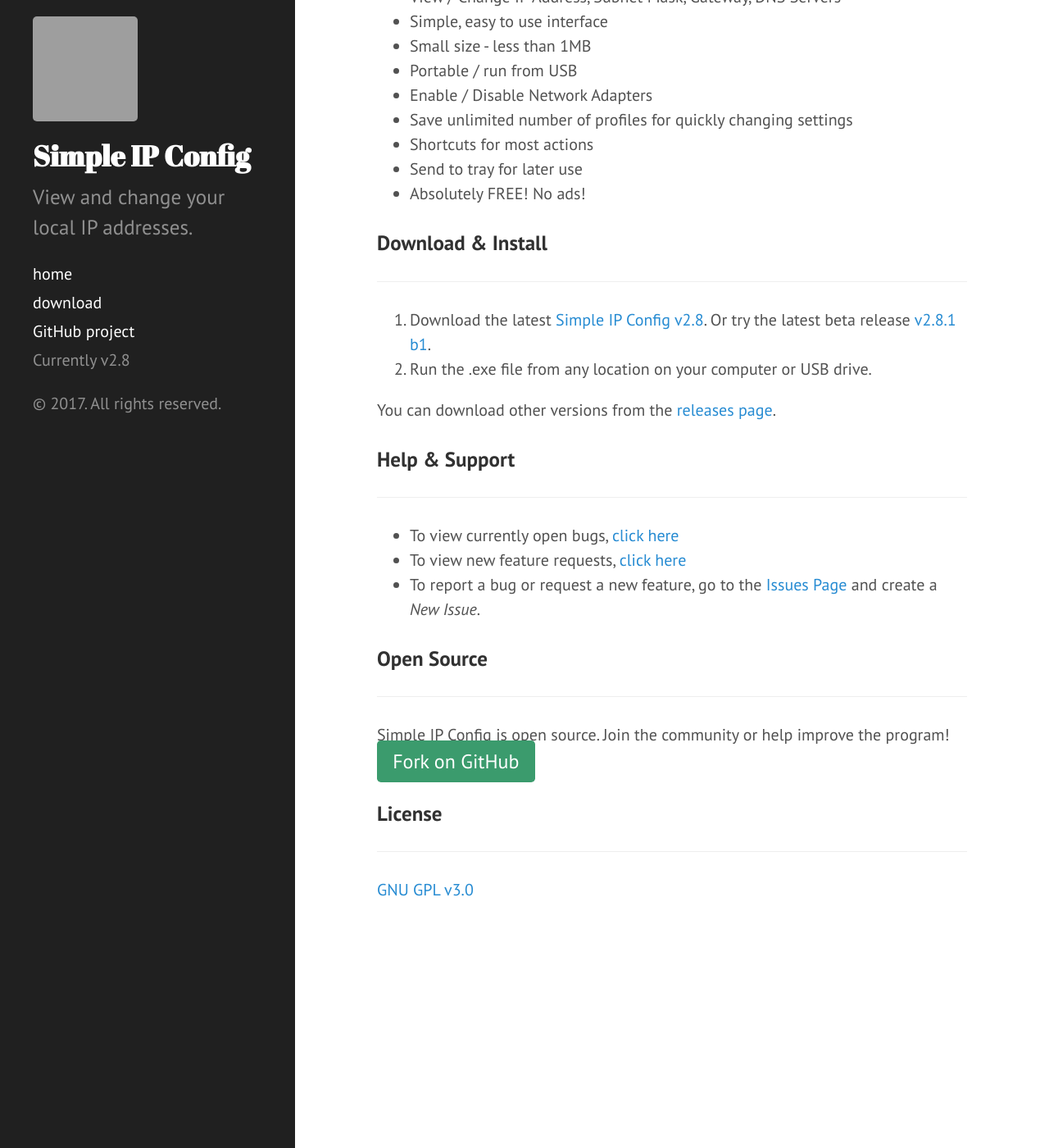
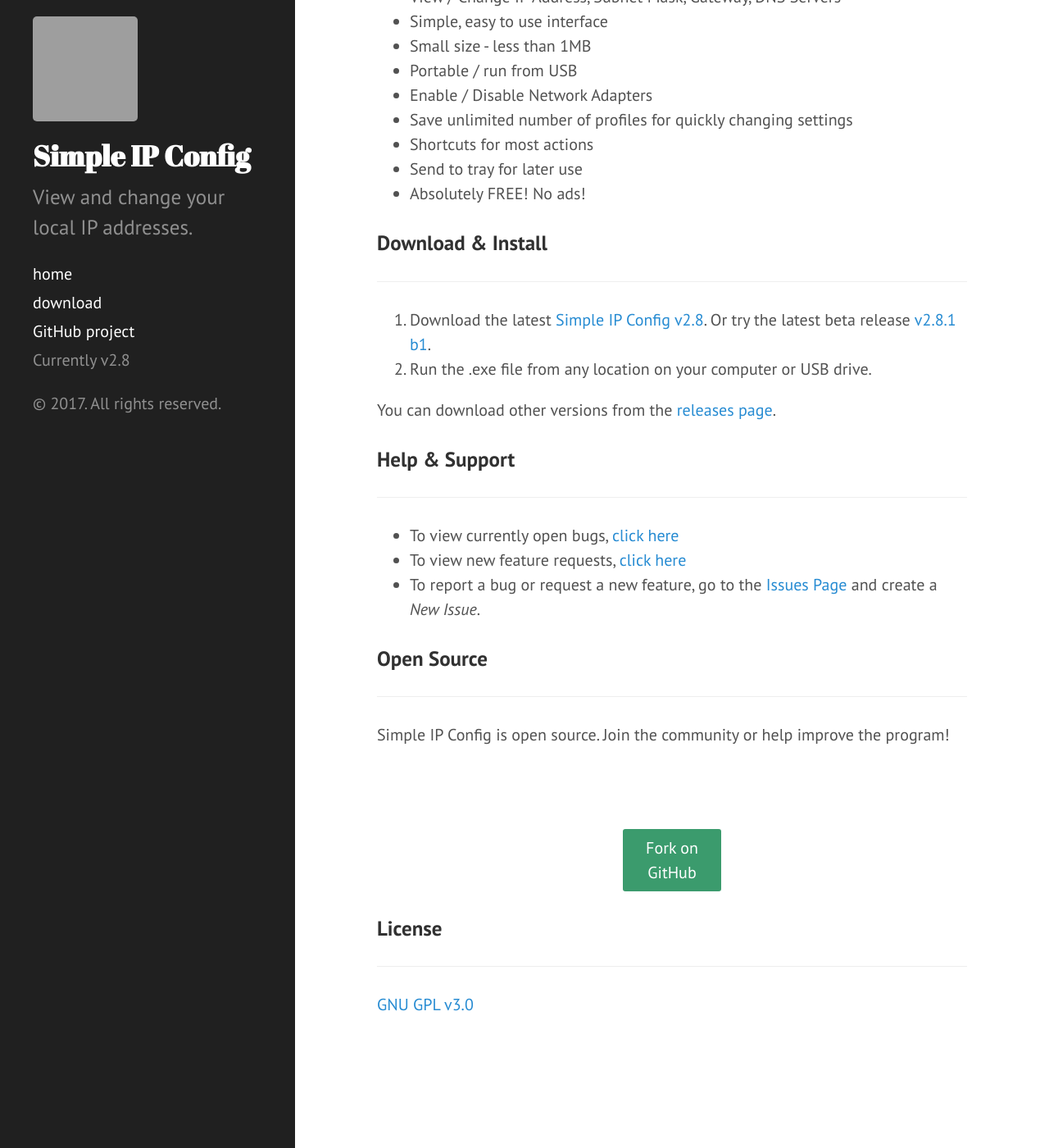
Before and after one commit to KurtisLiggett/Simple-IP-Config, a Jekyll site: the page built from docs/index.md, in a window 1280 px wide and 1400 px high, scrolled down 963 px. Shown: the whole window at 82% size. Built offline with Jekyll 4.4.1, drawn with Linux system fonts in a browser that asks for light colours; grey boxes are pictures that could not be loaded.

Commit message:
site updates

```diff
--- a/docs/index.md
+++ b/docs/index.md
@@ -35,7 +35,8 @@ You can download other versions from the [releases page][releases].
 ### Open Source
 ---
 Simple IP Config is open source. Join the community or help improve the program!
-[Fork on GitHub](https://github.com/KurtisLiggett/Simple-IP-Config){:.button-large}
+
+[Fork on GitHub](https://github.com/KurtisLiggett/Simple-IP-Config){:.button}
 
 ### License
 ---
--- a/docs/public/css/hyde.css
+++ b/docs/public/css/hyde.css
@@ -46,6 +46,32 @@ html {
 }
 
 .button-large {padding:0.4em 0.8em;font-size:1.2em;font-weight:500;color:white;border:none;border-radius:.2em;background:#3b9b6d;text-shadow:none}
+
+a.button{
+    text-decoration: none;
+    color: #fff;
+    background: #3b9b6d;
+    padding: 8px 10px;
+    border-radius: 3px;
+    display: block;
+    width: 120px;
+    margin: 100px auto 0 auto;
+    text-align: center;
+    z-index: 100;
+    transition: opacity .8s ease;
+}
+
+a.button.bottom{
+    width: 100px;
+    background: #b7d4ee;
+    opacity: 0;
+    margin-top: 0px;
+}
+
+a.button.bottom{
+    border-radius: 0 0 3px 3px;
+}
+
 
 /*
  * Sidebar
```
